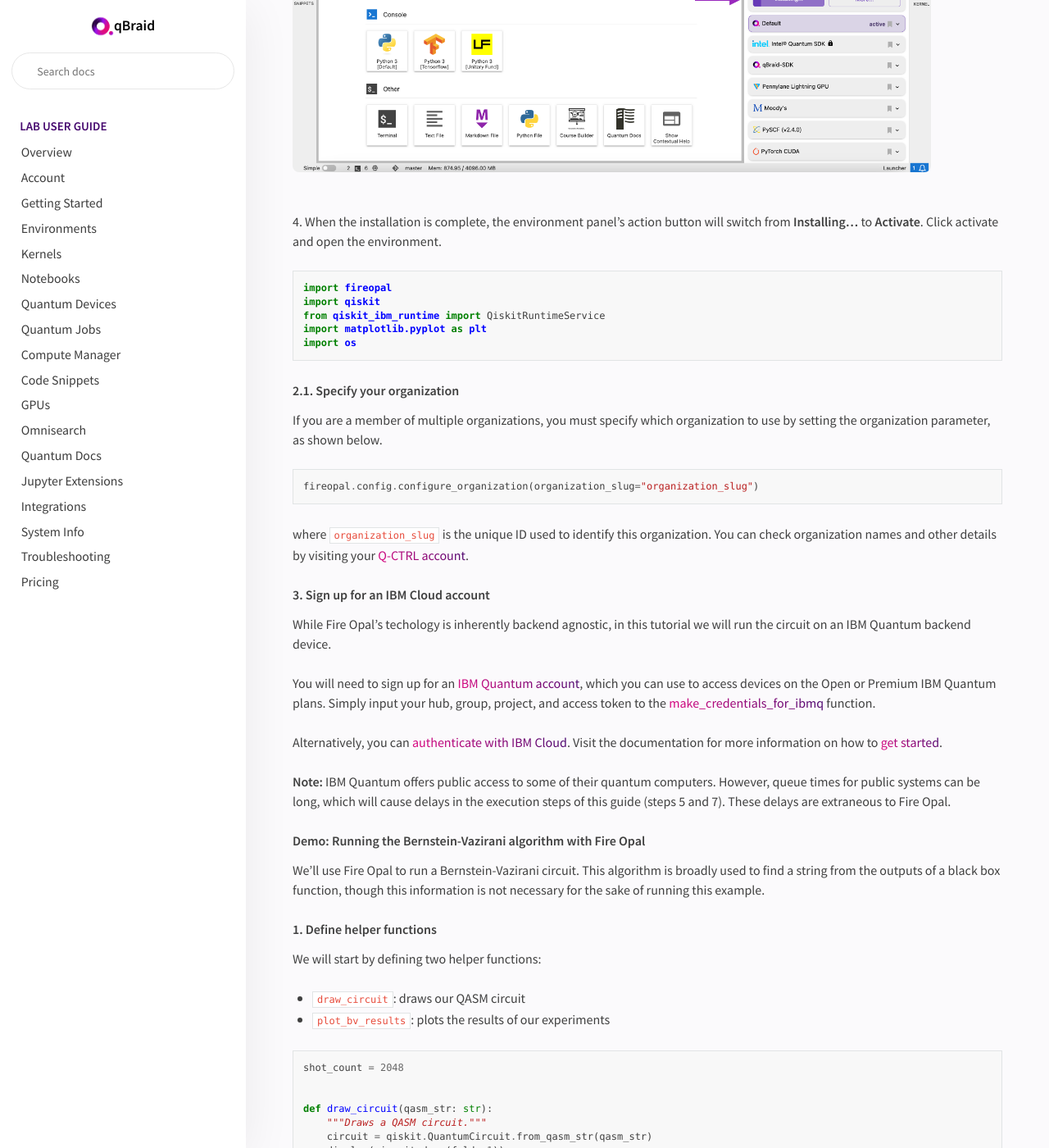
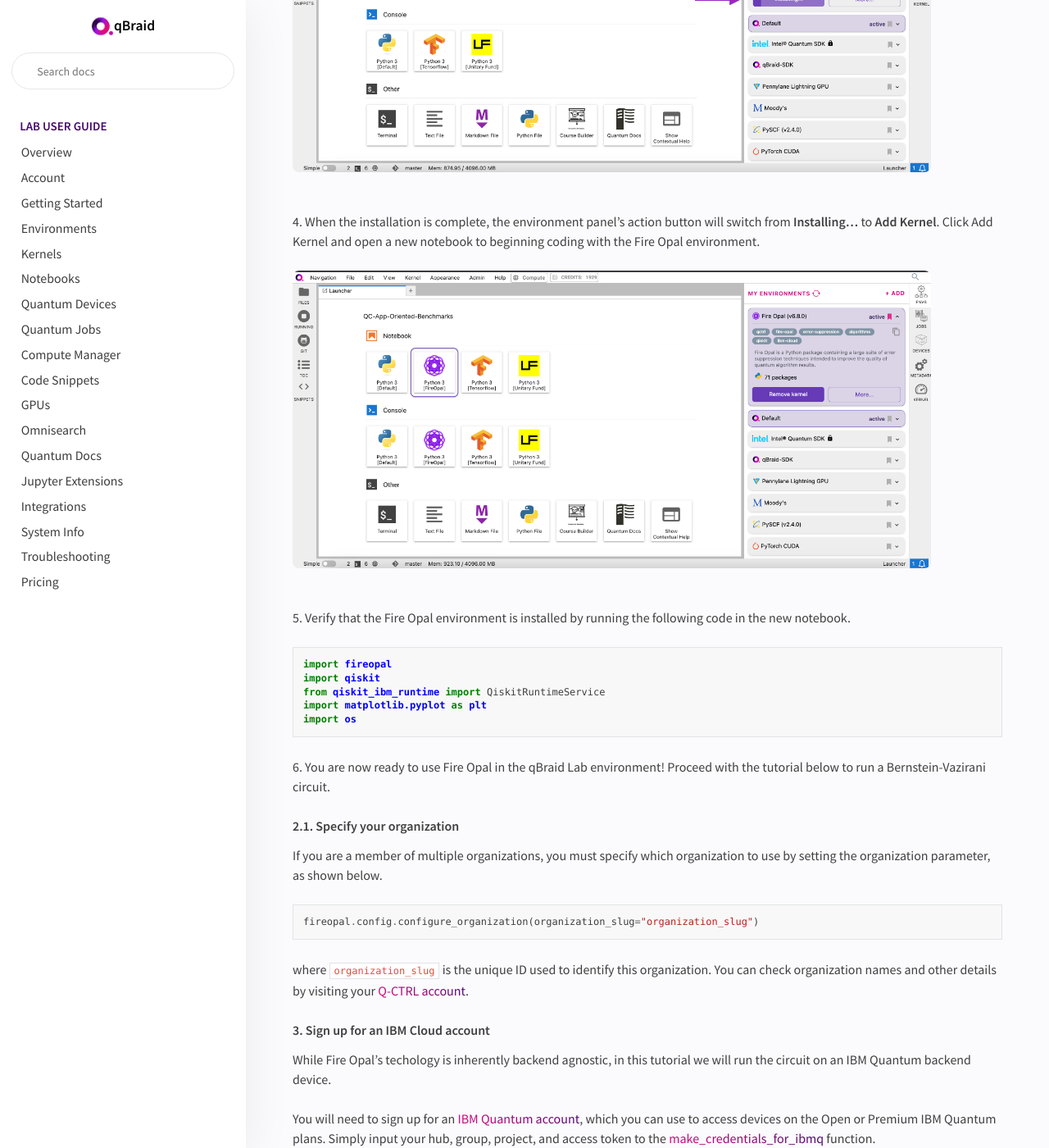
Before and after one commit to qBraid/qBraid-Lab, a Sphinx documentation site: the page built from docs/lab/fire_opal.rst, in a window 1280 px wide and 1400 px high, scrolled down 1316 px. Shown: the whole window at 82% size. Built offline with Sphinx 7.4.7 and the Read the Docs theme 2.0.0, drawn with Linux system fonts in a browser that asks for light colours.

Commit message:
update fire opal docs

```diff
--- a/docs/lab/fire_opal.rst
+++ b/docs/lab/fire_opal.rst
@@ -61,18 +61,30 @@
    |
 
    \4. When the installation is complete, the environment panel's action button will switch from
-   **Installing...** to **Activate**. Click activate and open the environment.
+   **Installing...** to **Add Kernel**. Click Add Kernel and open a new notebook to beginning coding with the Fire Opal environment.
 
-.. container:: cell code
-   :name: e69b7bc9
+   .. image:: ../_static/environments/env_activated_fire_opal.png
+      :width: 90%
+      :alt: Installing environment progress bar
+      :target: javascript:void(0);
 
-   .. code:: python
+   |
 
-      import fireopal
-      import qiskit
-      from qiskit_ibm_runtime import QiskitRuntimeService
-      import matplotlib.pyplot as plt
-      import os
+   \5. Verify that the Fire Opal environment is installed by running the following code in the new notebook.
+
+   .. container:: cell code
+      :name: e69b7bc9
+
+      .. code:: python
+
+         import fireopal
+         import qiskit
+         from qiskit_ibm_runtime import QiskitRuntimeService
+         import matplotlib.pyplot as plt
+         import os
+
+   \6. You are now ready to use Fire Opal in the qBraid Lab environment! Proceed with the tutorial below to run a Bernstein-Vazirani circuit.
+
 
 .. container:: cell markdown
    :name: ac41bad3
```
Also changed, not shown: docs/_static/environments/env_activated_fire_opal.png (added), 1 other file.
